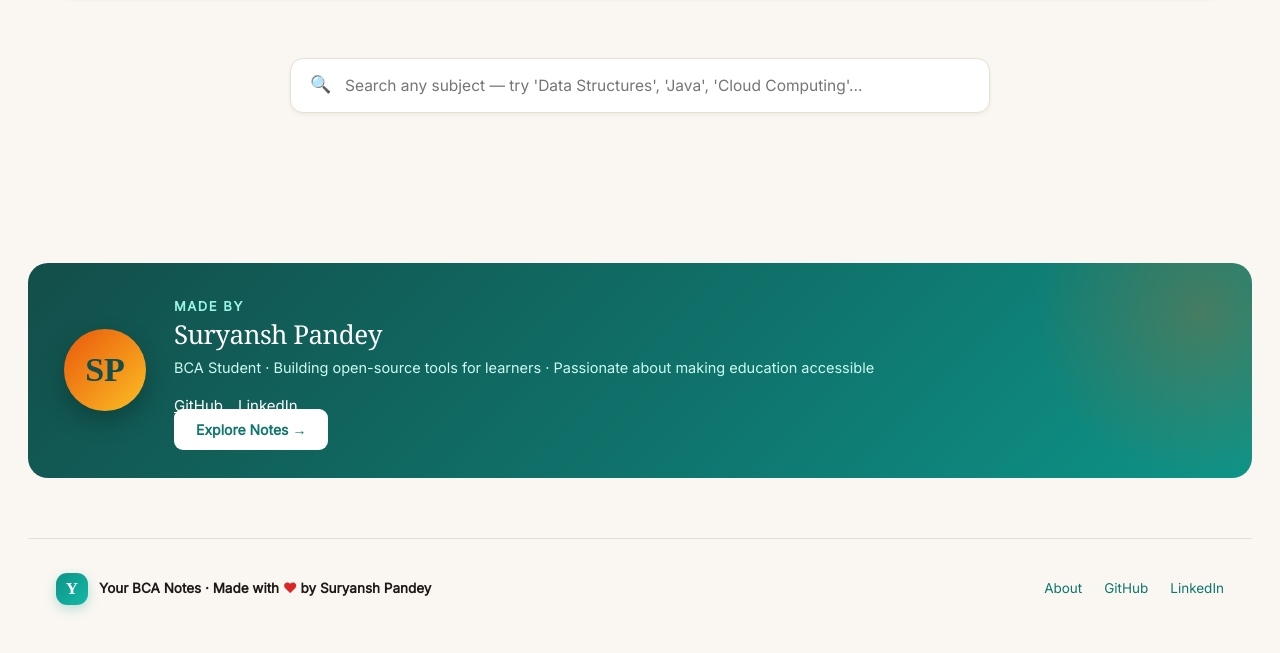
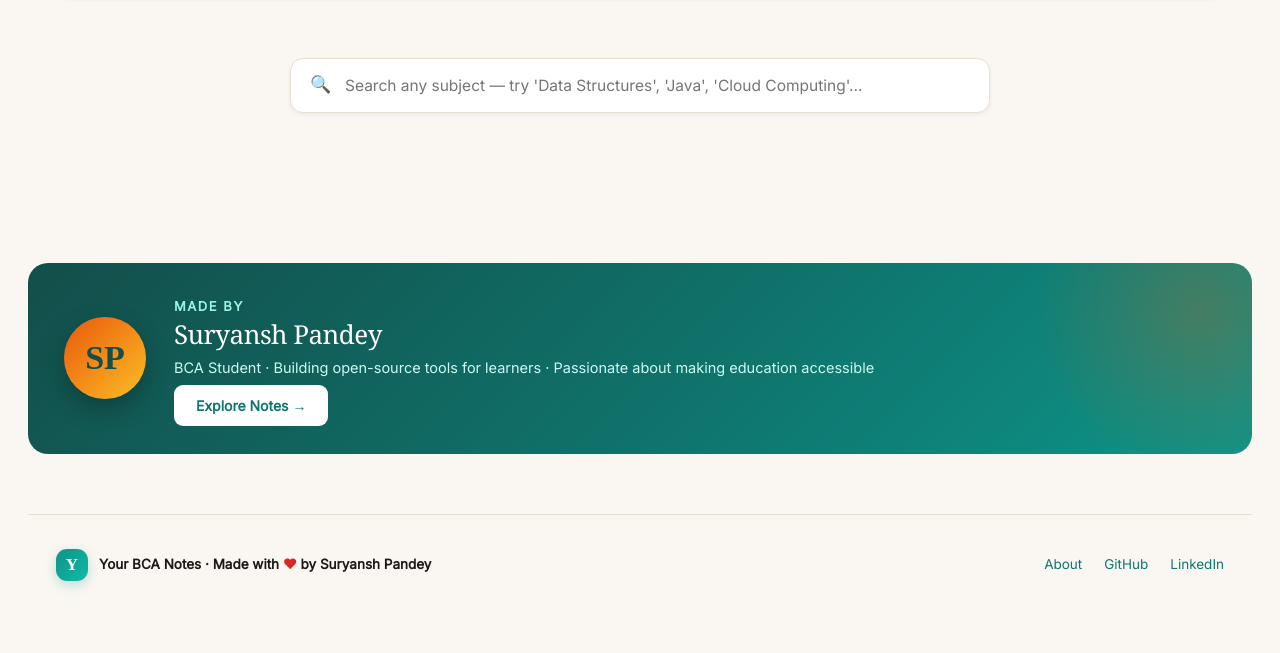
Before and after one commit to suryanshpandey9920-creator/Your_BCA_Notes, a website: page index.html in a window 1280 px wide. Shown: the part 775-1428 px from the top of the page. Drawn offline with Linux system fonts and the light colour scheme; a small style sheet from the web is missing; files whose address does not match are found by name.

Commit message:
Removed extra links from website.

```diff
--- a/index.html
+++ b/index.html
@@ -119,10 +119,8 @@
 <h4>Made By</h4>
 <h3>Suryansh Pandey</h3>
 <p>BCA Student · Building open-source tools for learners · Passionate about making education accessible</p>
-<!-- Added the github and linked in here -->
+
 <div style="margin-top:15px;display:flex;gap:15px">
-        <a href="https://github.com/suryanshpandey9920-creator" target="_blank" rel="noopener" style="color:#fff;text-decoration:underline">GitHub</a>
-        <a href="https://www.linkedin.com/in/suryansh-pandey-129275421" target="_blank" rel="noopener" style="color:#fff;text-decoration:underline">LinkedIn</a>
 </div>
 <a class="creator-cta" href="#" onclick="goTo('notes');return false;">Explore Notes →</a>
 </div>
@@ -134,7 +132,7 @@
 <div>Your BCA Notes · Made with <span class="heart">❤</span> by Suryansh Pandey</div>
 </div>
 
-<!-- Added github -->
+<!-- Added the github and linked in here -->
 <div class="foot-links">
 <a href="#" onclick="goTo('about');return false;">About</a>
 <a href="https://github.com/suryanshpandey9920-creator">GitHub</a>
```
